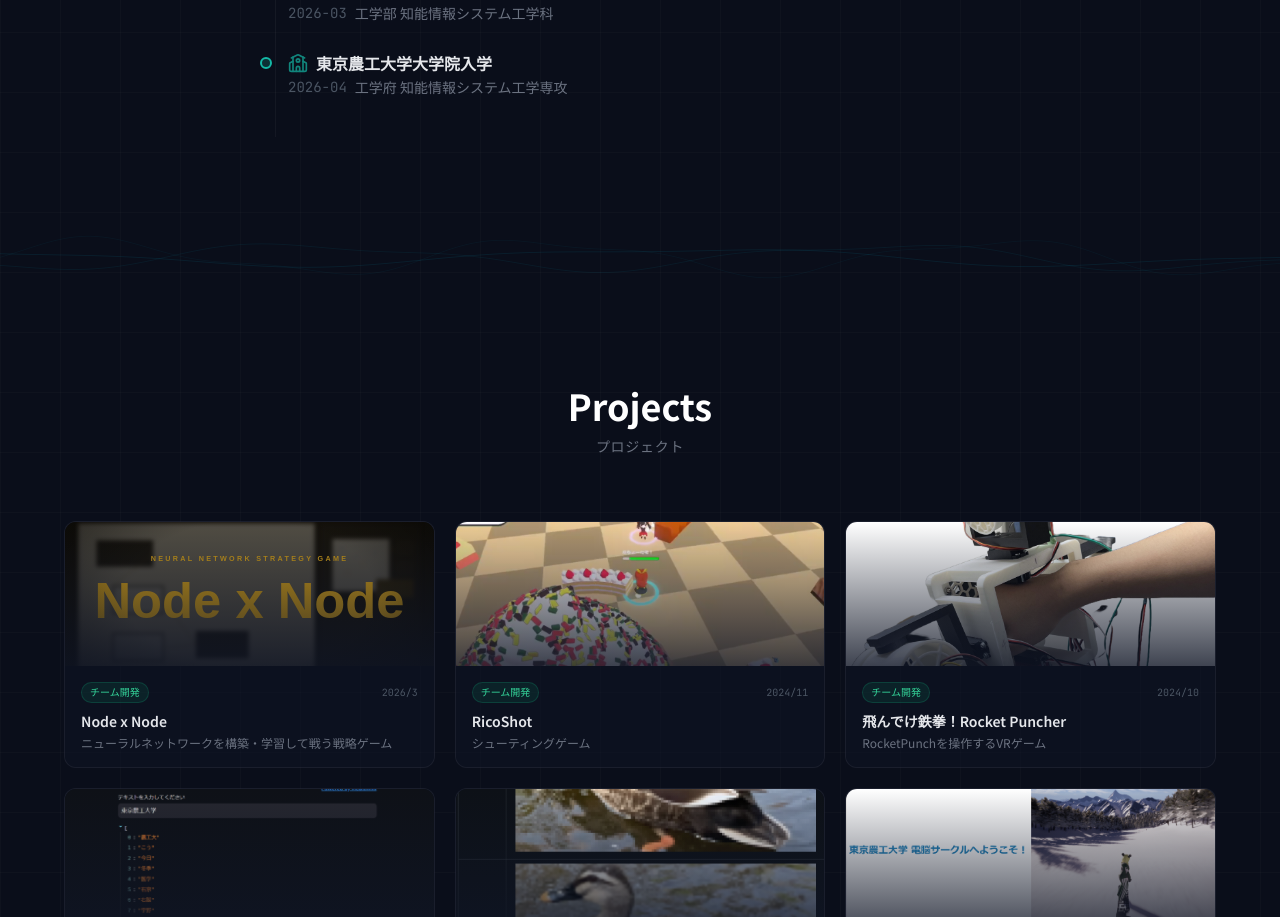
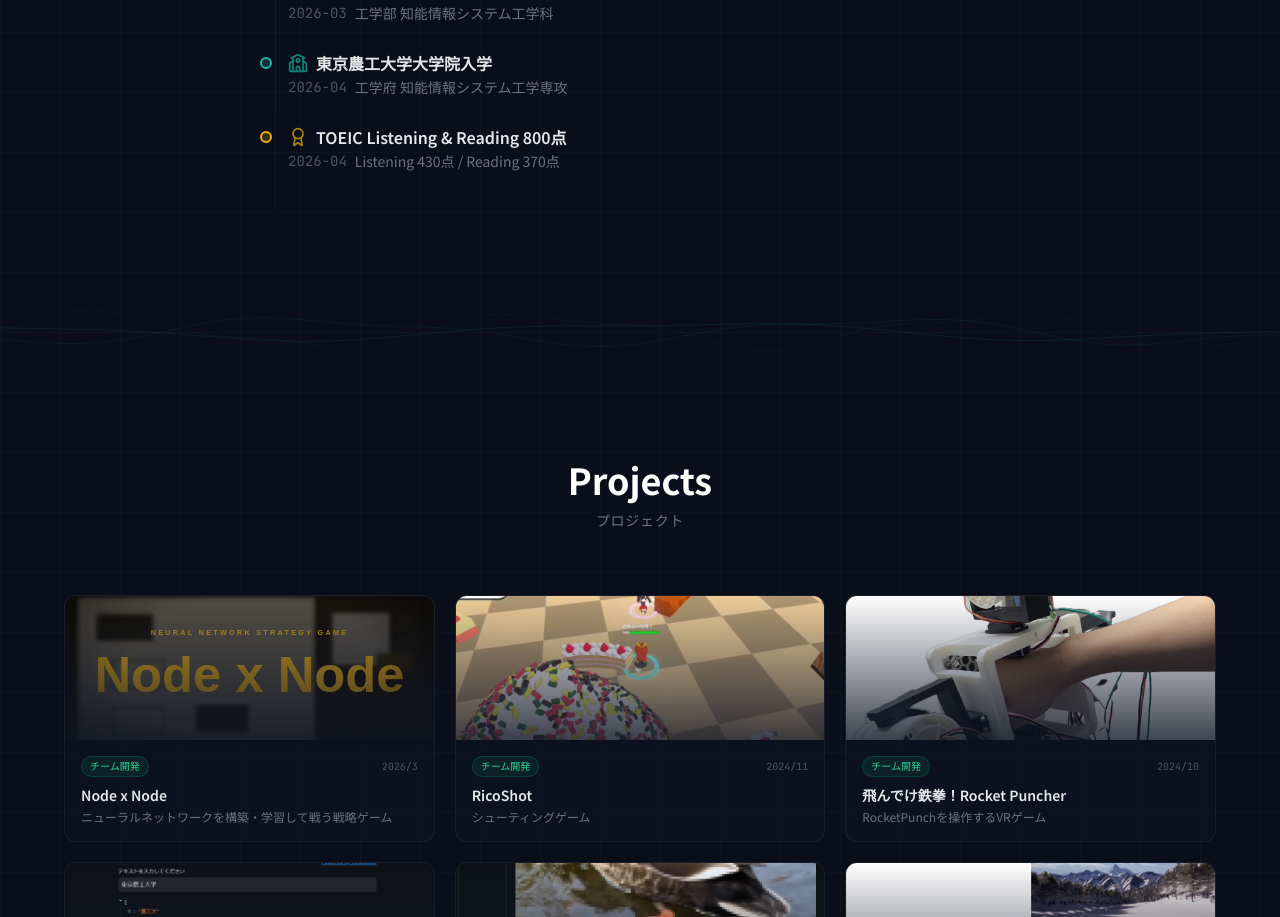
Before and after one commit to toufu-24/portfolio, a Next.js app: page / in a window 1280 px wide. Shown: the part 4468-5385 px from the top of the page. Built offline with nearby package versions, Linux system fonts and the light colour scheme; no server answers.

Commit message:
TOEIC追加

```diff
--- a/components/Timeline.tsx
+++ b/components/Timeline.tsx
@@ -35,6 +35,7 @@ const timelineItems: TimelineItem[] = [
   { date: "2025-12", title: "ICPC Asia Yokohama Regional Contest 56位", description: "チーム KATUNI として出場", type: "trophy" },
   { date: "2026-03", title: "東京農工大学卒業", description: "工学部 知能情報システム工学科", type: "school" },
   { date: "2026-04", title: "東京農工大学大学院入学", description: "工学府 知能情報システム工学専攻", type: "school" },
+  { date: "2026-04", title: "TOEIC Listening & Reading 800点", description: "Listening 430点 / Reading 370点", type: "award" },
 ]
 
 const getAtCoderColor = (title: string): string => {
```
